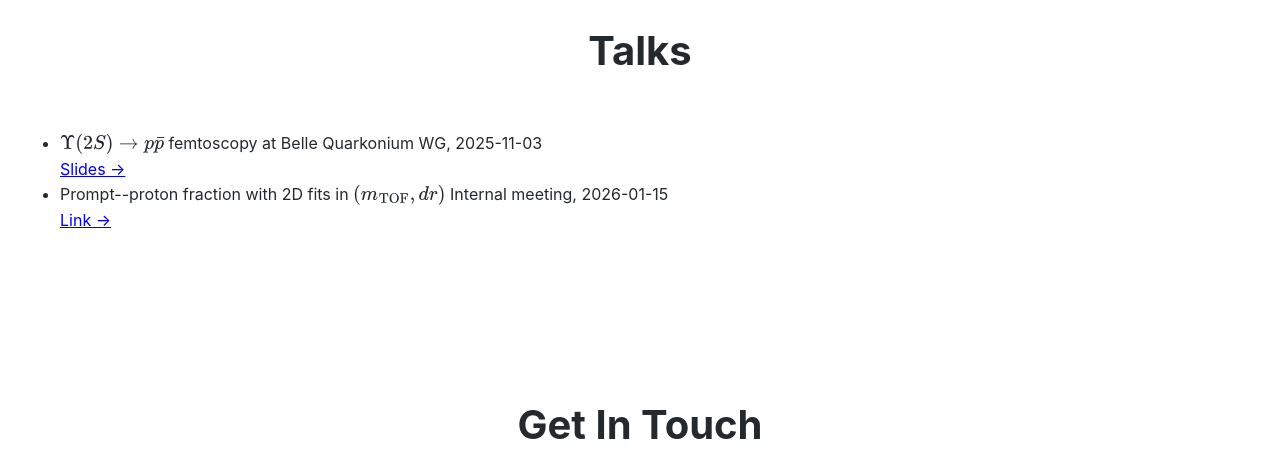
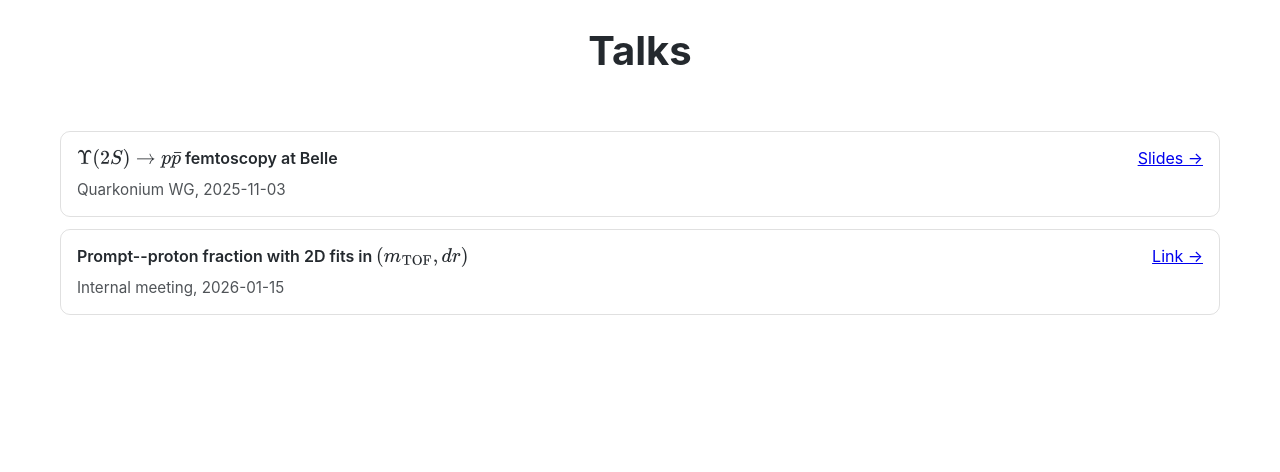
Before and after one commit to alebossource/alebossource.github.io, a plain HTML site: page index.html in a window 1280 px wide. Shown: the part 1440-1912 px from the top of the page. Drawn offline with nearby package versions, Linux system fonts and the light colour scheme.

Commit message:
Add styles for talks list and talk items
Added styles for talks list and individual talk items.

```diff
--- a/style.css
+++ b/style.css
@@ -326,3 +326,39 @@ footer p {
         font-size: 0.9rem;
     }
 }
+
+.talks-list {
+  list-style: none;
+  padding: 0;
+  margin: 0;
+  display: grid;
+  gap: 12px;
+}
+
+.talk-item {
+  display: flex;
+  align-items: baseline;
+  justify-content: space-between;
+  gap: 16px;
+  padding: 14px 16px;
+  border: 1px solid rgba(0,0,0,0.12);
+  border-radius: 10px;
+}
+
+.talk-main {
+  display: grid;
+  gap: 6px;
+}
+
+.talk-title {
+  font-weight: 600;
+}
+
+.talk-meta {
+  font-size: 0.95em;
+  opacity: 0.8;
+}
+
+.talk-link {
+  white-space: nowrap;
+}
```
